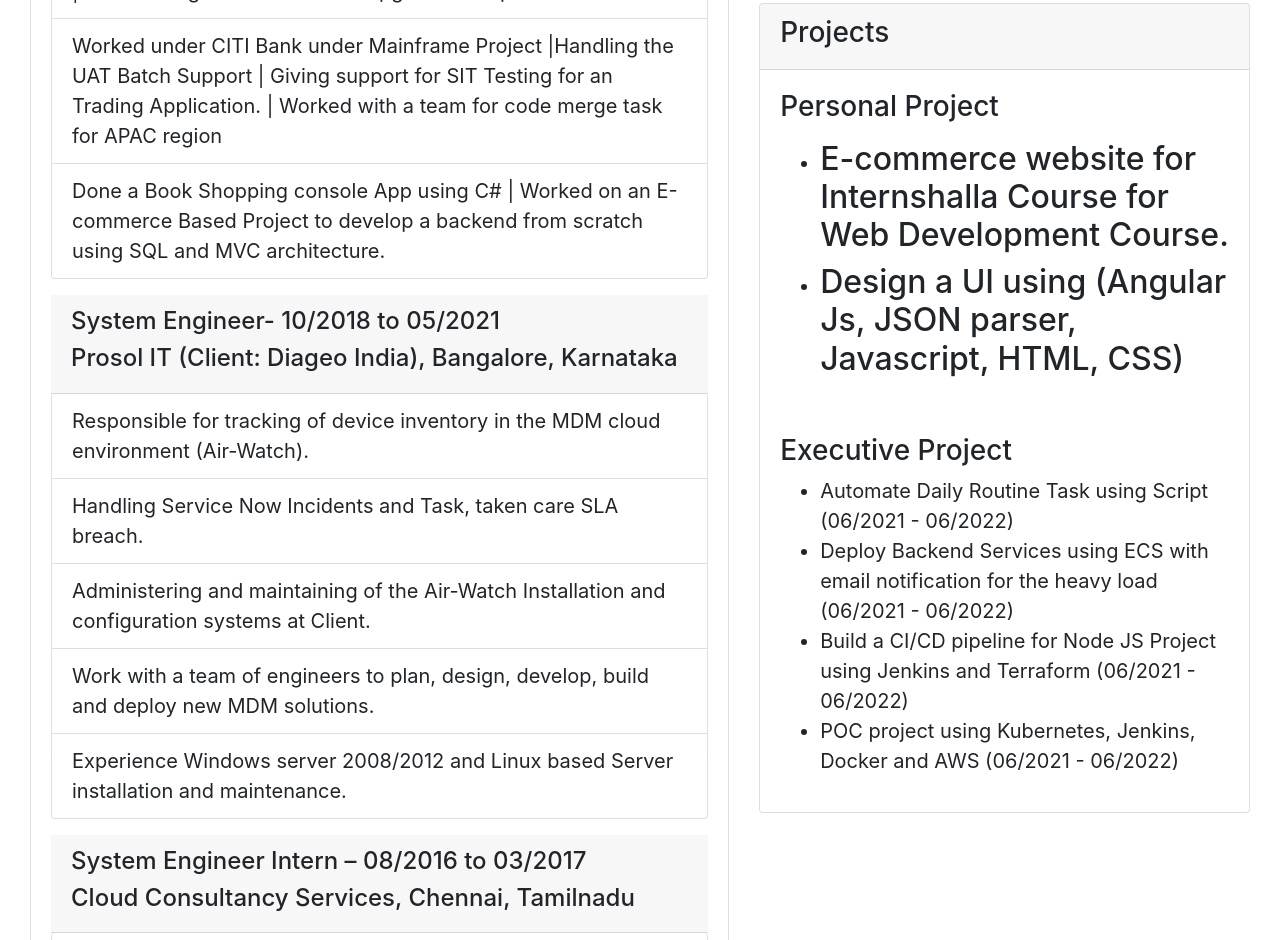
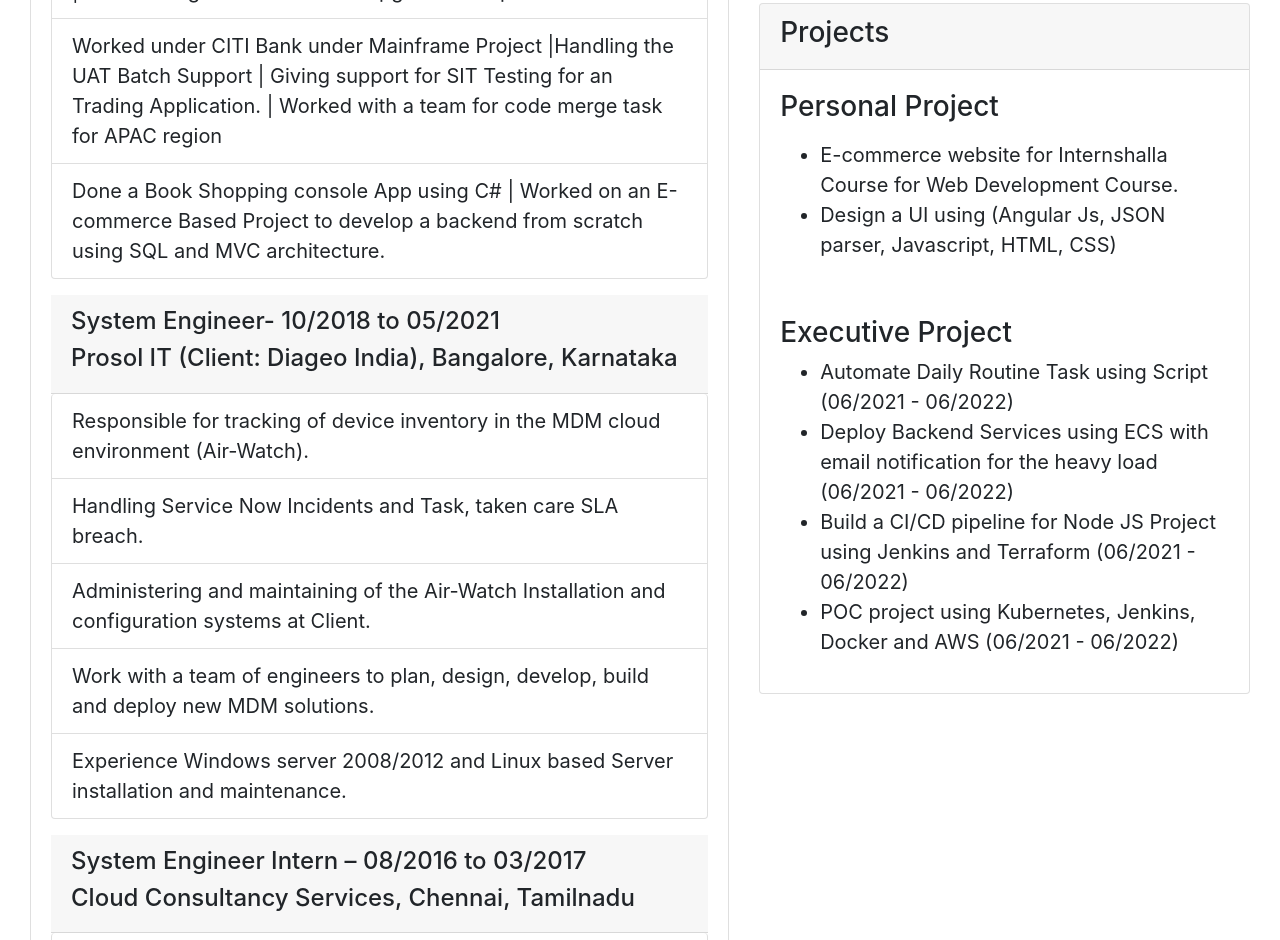
Before and after one commit to RaahulSankaran/Resume, a plain HTML site: page index.html in a window 1280 px wide. Shown: the part 1528-2468 px from the top of the page. Drawn offline with nearby package versions, Linux system fonts and the light colour scheme.

Commit message:
Update index.html

```diff
--- a/index.html
+++ b/index.html
@@ -194,8 +194,8 @@
                   <h3>Personal Project</h3>
                       <p>
                         <ul>
-                           <li><h2>E-commerce website for Internshalla Course for Web Development Course.</h2></li>
-                            <li><h2>Design a UI using (Angular Js, JSON parser, Javascript, HTML, CSS)</h2></li>
+                           <li>E-commerce website for Internshalla Course for Web Development Course.</li>
+                            <li>Design a UI using (Angular Js, JSON parser, Javascript, HTML, CSS)</li>
 
                         </ul>
                       </p>
```
